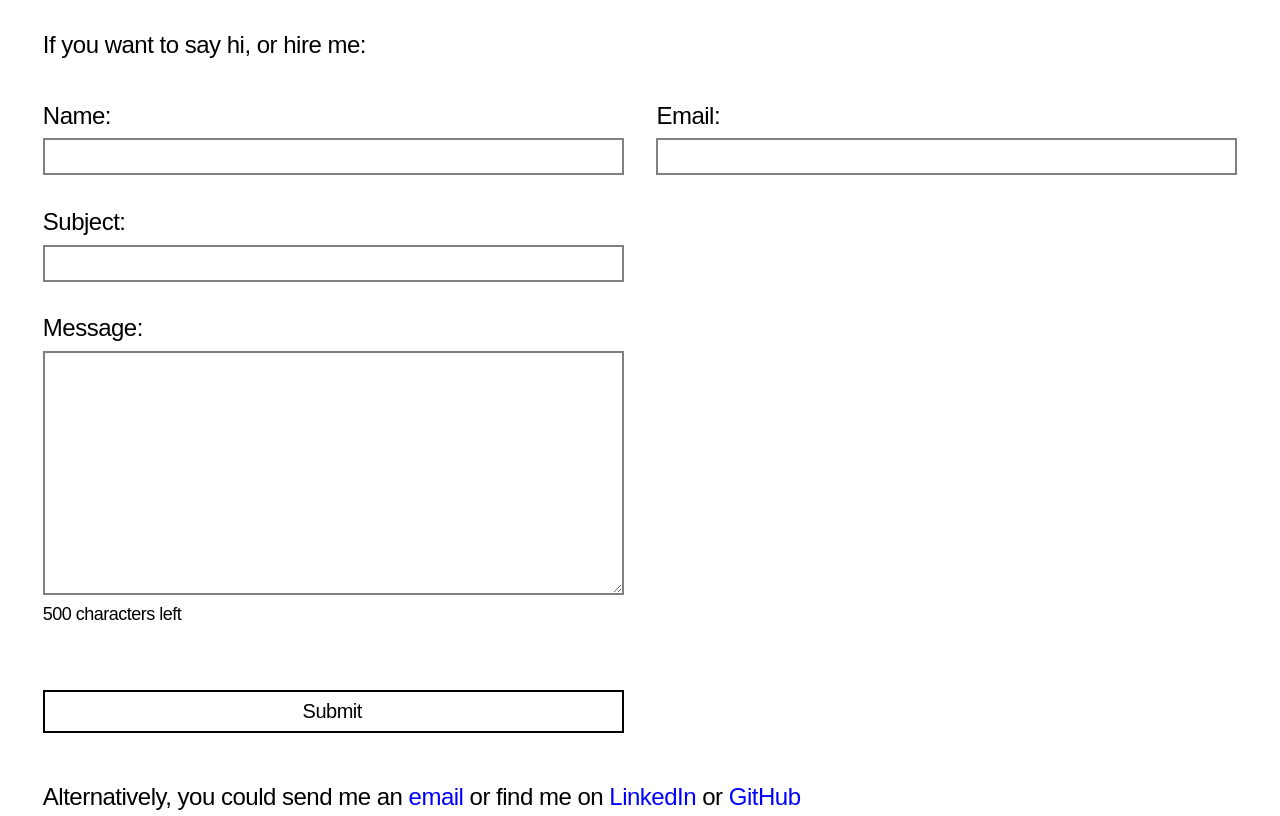
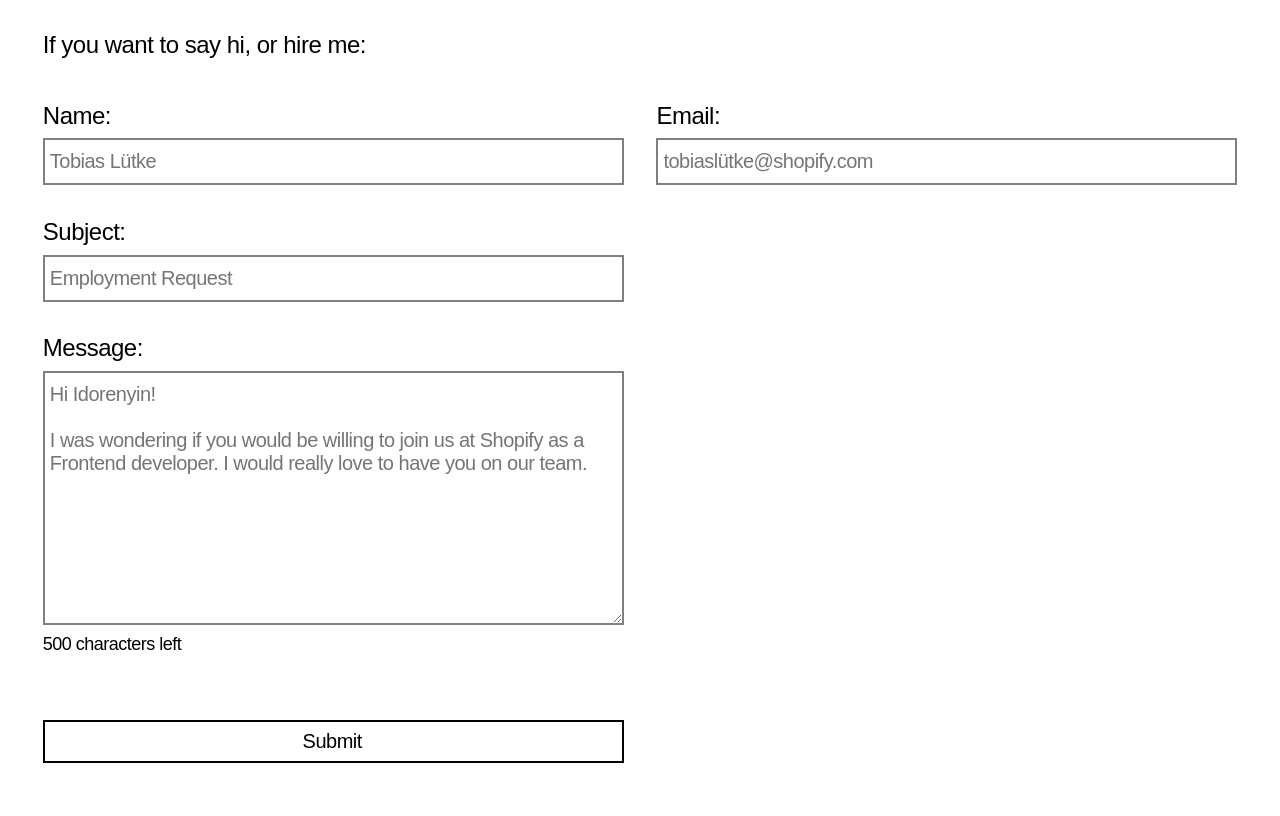
Before and after one commit to idorenyinudoh/iudoh.me, a Vue app: page / in a window 1280 px wide. Shown: the part 2420-3236 px from the top of the page. Built offline with nearby package versions, Linux system fonts and the light colour scheme.

Commit message:
add placeholders to input fields

```diff
--- a/src/views/Home.vue
+++ b/src/views/Home.vue
@@ -35,13 +35,13 @@
     p If you want to say hi, or hire me:
     form
         label Name:
-            input(type="text", name="name", id="name", required)
+            input(type="text", name="name", id="name", placeholder="Tobias Lütke", required)
         label Email:
-            input(type="email", name="email", id="email", required)
+            input(type="email", name="email", id="email", placeholder="tobiaslütke@shopify.com", required)
         label Subject:
-            input(type="text", name="subject", id="subject", required)
+            input(type="text", name="subject", id="subject", placeholder="Employment Request", required)
         label(:data-characters-left="charactersLeft === 1 ? charactersLeft + ' character left' : charactersLeft + ' characters left'") Message:
-            textarea(maxlength="500", rows="10", name="message", id="message", required, v-model="message", @input="getCharactersLeft")
+            textarea(maxlength="500", rows="10", name="message", id="message", placeholder="Hi Idorenyin!\n\nI was wondering if you would be willing to join us at Shopify as a Frontend developer. I would really love to have you on our team.", required, v-model="message", @input="getCharactersLeft")
         button(type="submit") Submit
     #socials
         p Alternatively, you could send me an
@@ -263,7 +263,7 @@
 }
 input, textarea {
     border: 2px solid #808080;
-    padding: 5px 2px;
+    padding: 10px 5px;
     font-size: 20px;
     letter-spacing: inherit;
     outline: none;
```
